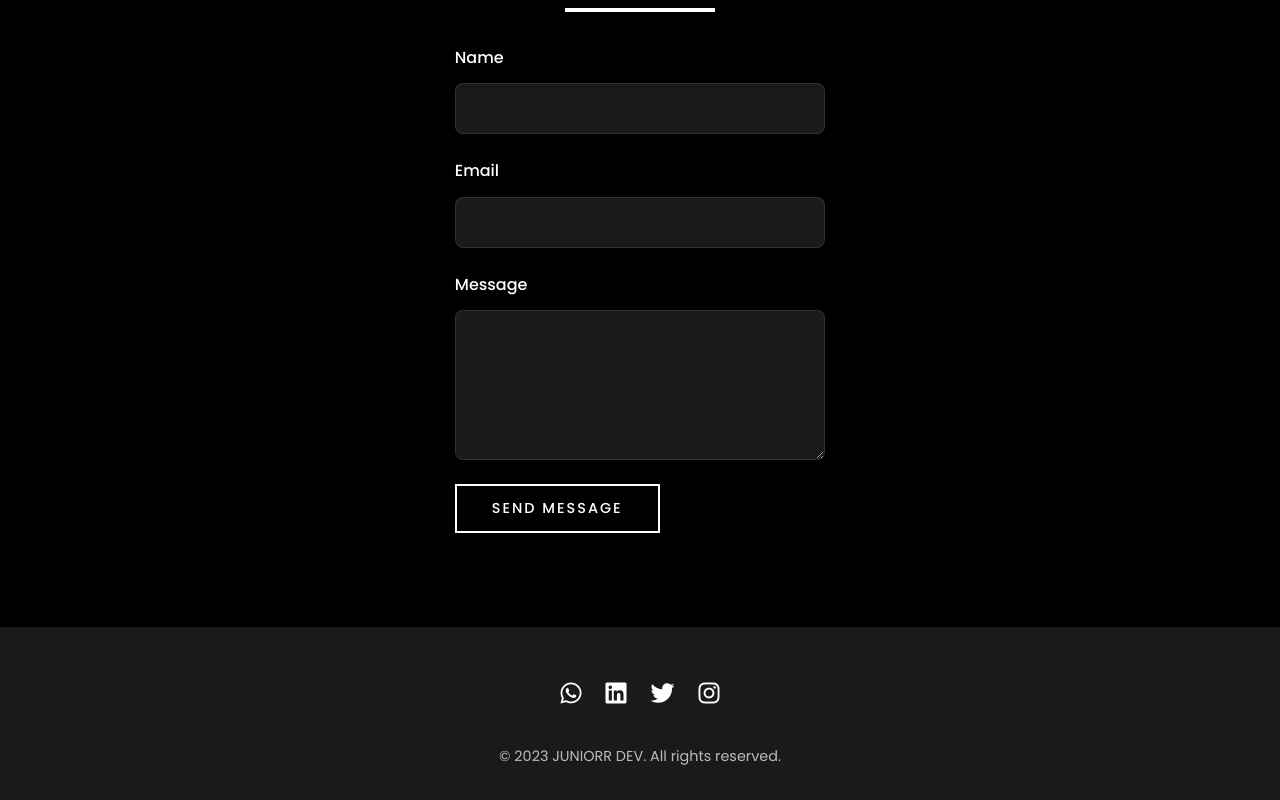
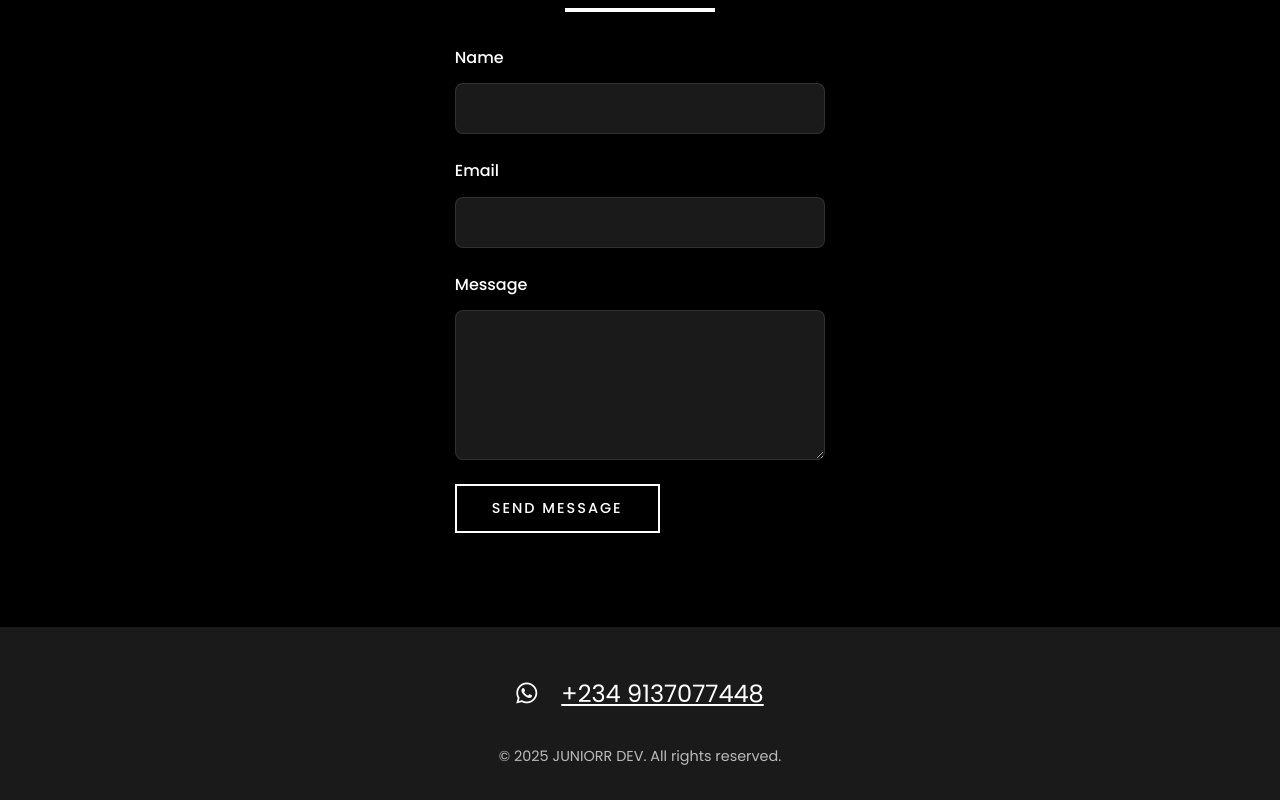
Before and after one commit to martinzjnr/juniorr.dev, a plain HTML site: page index.html in a window 1280 px wide. Shown: the part 3656-4456 px from the top of the page. Drawn offline with nearby package versions, Linux system fonts and the light colour scheme.

```diff
--- a/index.html
+++ b/index.html
@@ -883,12 +883,10 @@
         <div class="container">
             <div class="footer-content">
                 <div class="social-links">
-                    <a href="#" class="social-link"><i class="fab fa-whatsapp"></i></a>
-                    <a href="#" class="social-link"><i class="fab fa-linkedin"></i></a>
-                    <a href="#" class="social-link"><i class="fab fa-twitter"></i></a>
-                    <a href="#" class="social-link"><i class="fab fa-instagram"></i></a>
+                    <a href="https://wa.me/qr/QVHYLLTZPNRZM1" class="social-link"><i class="fab fa-whatsapp"></i></a>
+                    <a href="https://wa.me/qr/QVHYLLTZPNRZM1" class="social-link">+234 9137077448</a>
                 </div>
-                <p class="copyright">&copy; 2023 JUNIORR DEV. All rights reserved.</p>
+                <p class="copyright">&copy; 2025 JUNIORR DEV. All rights reserved.</p>
             </div>
         </div>
     </footer>
```
